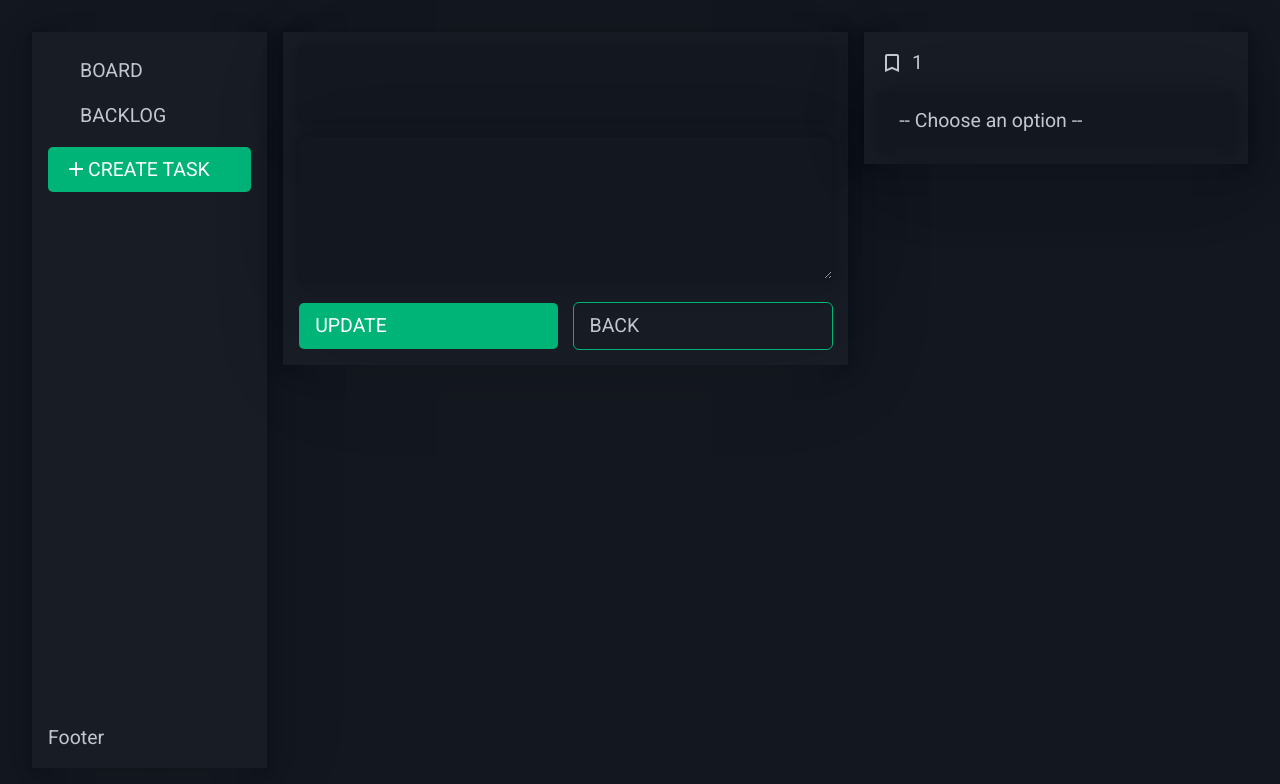
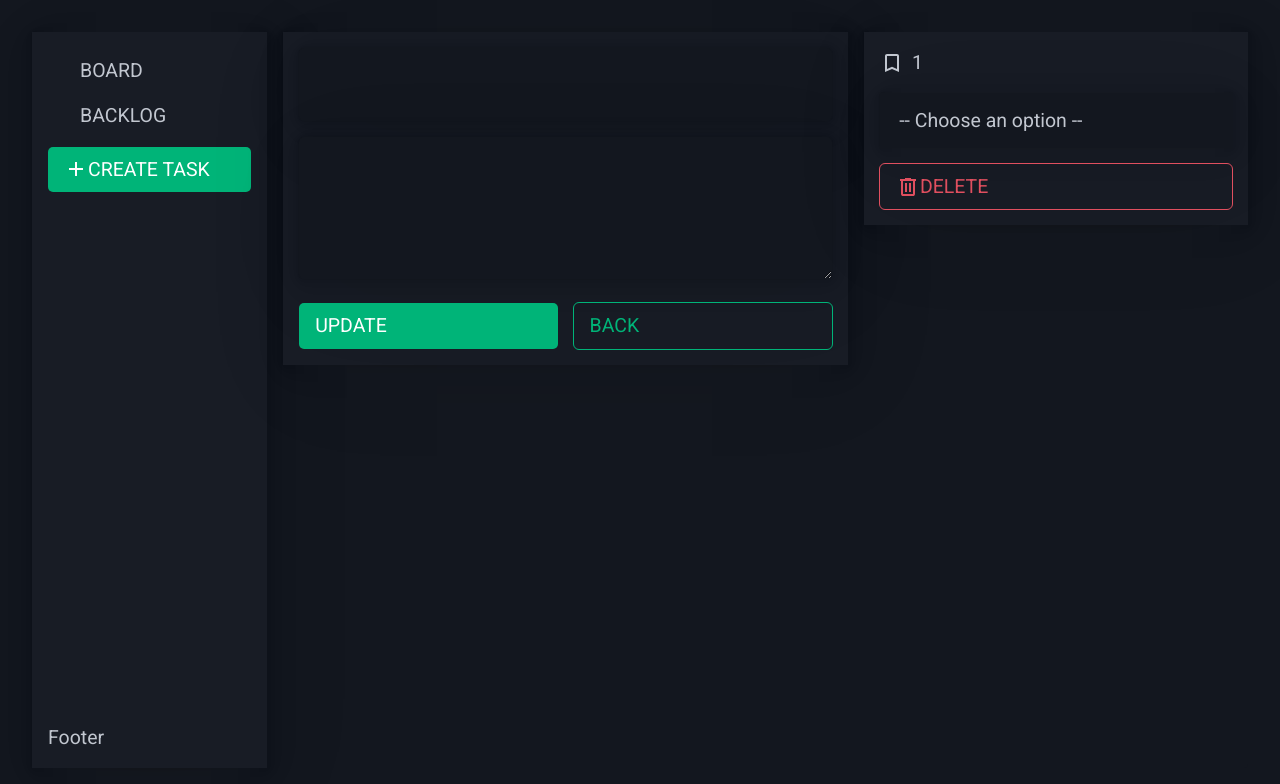
Before and after one commit to darryndotdev/task-manager-app, a React (Vite) app: page /app/ticket/1 in a window 1280 px wide. Shown: the top 784 px of the page. Built offline with nearby package versions, Linux system fonts and the light colour scheme.

Commit message:
feat: adding delete functionality to ticket on the board and from ticket view, also created a fill prop for the icons to have more control and maintain reusability

```diff
--- a/src/UI/Icons/Add.jsx
+++ b/src/UI/Icons/Add.jsx
@@ -1,11 +1,11 @@
-function Add() {
+function Add({ fill }) {
     return (
         <svg
             xmlns='http://www.w3.org/2000/svg'
             height='24px'
             viewBox='0 -960 960 960'
             width='24px'
-            fill='#fff'
+            fill={fill}
         >
             <path d='M440-440H200v-80h240v-240h80v240h240v80H520v240h-80v-240Z' />
         </svg>
--- a/src/UI/Icons/Bin.jsx
+++ b/src/UI/Icons/Bin.jsx
@@ -1,11 +1,11 @@
-function Bin() {
+function Bin({ fill }) {
     return (
         <svg
             xmlns='http://www.w3.org/2000/svg'
             height='24px'
             viewBox='0 -960 960 960'
             width='24px'
-            fill='var(--colour)'
+            fill={fill}
         >
             <path d='M280-120q-33 0-56.5-23.5T200-200v-520h-40v-80h200v-40h240v40h200v80h-40v520q0 33-23.5 56.5T680-120H280Zm400-600H280v520h400v-520ZM360-280h80v-360h-80v360Zm160 0h80v-360h-80v360ZM280-720v520-520Z' />
         </svg>
--- a/src/components/Backlog/BackLogItem.jsx
+++ b/src/components/Backlog/BackLogItem.jsx
@@ -25,7 +25,7 @@ function BacklogItem({ task }) {
                         handleDeleteTasks(id);
                     }}
                 >
-                    <Bin />
+                    <Bin fill='var(--colour)' />
                 </button>
             </Link>
         </li>
--- a/src/components/Board/BoardItem.jsx
+++ b/src/components/Board/BoardItem.jsx
@@ -1,9 +1,13 @@
 import { Draggable } from '@hello-pangea/dnd';
+import { useOutletContext } from 'react-router-dom';
 import { Link } from 'react-router-dom';
+import styles from './BoardItem.module.css';
 import Bookmark from '../../UI/Icons/Bookmark';
-import styles from './BoardItem.module.css';
+import Bin from '../../UI/Icons/Bin';
 
-function BoardItem({ task, index }) {
+function BoardItem({ task, index, id }) {
+    const { handleDeleteTasks } = useOutletContext();
+
     return (
         <Draggable draggableId={task.id} index={index}>
             {(provided, snapshot) => (
@@ -21,8 +25,19 @@ function BoardItem({ task, index }) {
                             <p>{task.description}</p>
                         </div>
                         <div className={styles.ticket}>
-                            <Bookmark />
-                            {task.id}
+                            <div className={styles.bookmark}>
+                                <Bookmark />
+                                {task.id}
+                            </div>
+                            <button
+                                onClick={(e) => {
+                                    e.preventDefault();
+                                    e.stopPropagation();
+                                    handleDeleteTasks(id);
+                                }}
+                            >
+                                <Bin fill='var(--colour)' />
+                            </button>
                         </div>
                     </li>
                 </Link>
--- a/src/components/Board/BoardItem.module.css
+++ b/src/components/Board/BoardItem.module.css
@@ -20,5 +20,17 @@
 .ticket {
     display: flex;
     align-items: center;
-    gap: 0.5rem;
+    justify-content: space-between;
 }
+
+.ticket button {
+    background-color: transparent;
+    border: none;
+    cursor: pointer;
+}
+
+.bookmark {
+    display: flex;
+    align-items: center;
+    gap: 0.25rem;
+}
--- a/src/components/Board/Column.jsx
+++ b/src/components/Board/Column.jsx
@@ -4,7 +4,7 @@ import styles from './Column.module.css';
 
 function Column({ status, tasks }) {
     const titles = {
-        todo: 'To Do',
+        todo: 'To do',
         doing: 'Doing',
         done: 'Done',
     };
@@ -22,6 +22,7 @@ function Column({ status, tasks }) {
                         {tasks.map((task, index) => (
                             <BoardItem
                                 key={task.id}
+                                id={task.id}
                                 task={task}
                                 index={index}
                             />
--- a/src/components/Button/Button.module.css
+++ b/src/components/Button/Button.module.css
@@ -17,5 +17,12 @@
 
 .outline {
     outline: 1px solid var(--primary);
+    color: var(--primary);
     background: none;
 }
+
+.danger {
+    outline: 1px solid var(--danger);
+    color: var(--danger);
+    background: none;
+}
--- a/src/components/Sidebar/Sidebar.jsx
+++ b/src/components/Sidebar/Sidebar.jsx
@@ -18,7 +18,7 @@ function Sidebar() {
             <div className={styles.container}>
                 <Nav />
                 <Button onClick={handleNavigation} variant='primary'>
-                    <Add />
+                    <Add fill='#fff' />
                     Create task
                 </Button>
             </div>
--- a/src/components/Ticket/Ticket.jsx
+++ b/src/components/Ticket/Ticket.jsx
@@ -3,11 +3,13 @@ import { useNavigate, useParams, useOutletContext } from 'react-router-dom';
 import styles from './Ticket.module.css';
 import Button from '../../components/Button/Button';
 import Bookmark from '../../UI/Icons/Bookmark';
+import Bin from '../../UI/Icons/Bin';
 
 function Ticket() {
     const navigate = useNavigate();
+
     const { id } = useParams();
-    const { handleUpdateTasks } = useOutletContext();
+    const { handleUpdateTasks, handleDeleteTasks } = useOutletContext();
 
     const [status, setStatus] = useState('');
     const [title, setTitle] = useState('');
@@ -109,6 +111,16 @@ function Ticket() {
                     <option value='doing'>Doing</option>
                     <option value='done'>Done</option>
                 </select>
+                <Button
+                    variant='danger'
+                    onClick={() => {
+                        navigate(-1);
+                        handleDeleteTasks(id);
+                    }}
+                >
+                    <Bin fill='var(--danger)' />
+                    Delete
+                </Button>
             </div>
         </form>
     );
--- a/src/index.css
+++ b/src/index.css
@@ -6,6 +6,7 @@
     --in-progress: #f3cc49;
     --in-review: #b787f6;
     --completed: #77db89;
+    --danger: #e04f5f;
 }
 
 :root[data-theme='dark'] {
```
